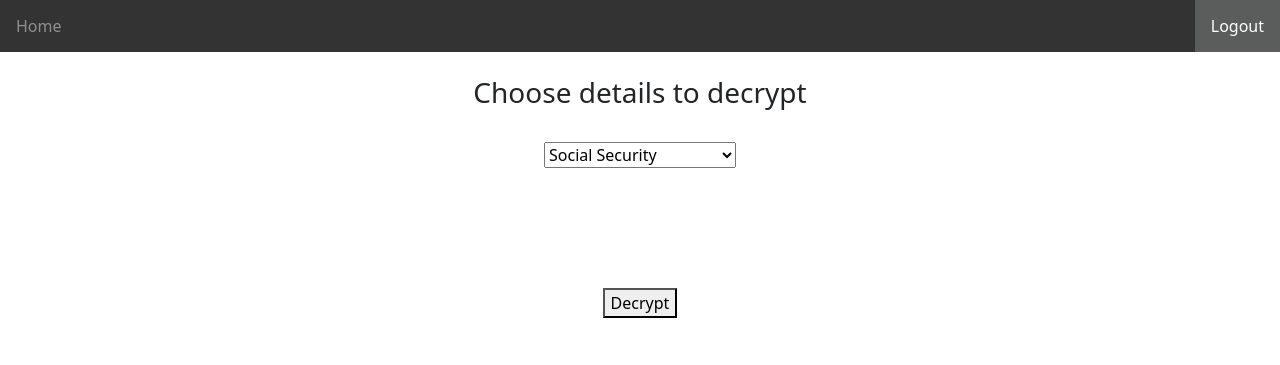
After one commit to t-anya/CS6348-GoogleDriveApp, a Flask app: page /decrypt in a window 1280 px wide. The commit adds this page. Shown: the top 365 px of the page. Run offline with Flask 3, Linux system fonts and the light colour scheme.

Commit message:
intial working files for decrypt ui

```diff
--- a/app.py
+++ b/app.py
@@ -297,6 +297,18 @@ def create_new_file():
 
         return render_template('dash_board.html')
 
+@app.route('/decrypt', methods = ['POST', 'GET'])
+def decrypt():
+    if request.method == 'POST':
+        selection = request.form['decrypt']
+        print(selection)
+        return render_template('decrypted.html')
+    else:
+        return render_template('decrypt.html')
+
+@app.route('/decrypted', methods = ['POST', 'GET'])
+def decrypted():
+    return render_template('decrypted.html')
 
 if __name__ == '__main__':
     app.run(debug=True)
--- a/templates/dash_board.html
+++ b/templates/dash_board.html
@@ -39,7 +39,9 @@
                     <button class="btn">Encryption</button>
             </div>
             <div>
-                <button class="btn">Decryption</button>
+		    <a href="{{url_for('decrypt')}}">
+			<button class="btn">Decryption</button>
+		</a>
               </div>
             <div>
               <button class="btn">Secret Sharing</button>
--- /dev/null
+++ b/templates/decrypt.html
@@ -0,0 +1,39 @@
+<!doctype html>
+<html lang="en">
+
+<head>
+    <meta charset="utf-8">
+    <link rel="stylesheet" href="{{url_for('static', filename='css/edit.css')}}">
+    <title>Decrypt</title>
+    <link href="https://cdn.jsdelivr.net/npm/bootstrap@5.2.2/dist/css/bootstrap.min.css" rel="stylesheet"
+        integrity="sha384-Zenh87qX5JnK2Jl0vWa8Ck2rdkQ2Bzep5IDxbcnCeuOxjzrPF/et3URy9Bv1WTRi" crossorigin="anonymous">
+</head>
+
+<body>
+    {% include "navbar.html"%}
+    <br />
+
+    <h3 align="center"> Choose details to decrypt </h3>
+    <br />
+
+    <div align="center">
+	    <form action = "POST" action = "/decrypted">
+	    	<select name = "decrypt" id = "decrypt">
+		    	<option value = "ssn">Social Security</option>
+		    	<option value = "bank">Bank Account Number</option>
+		    	<option value = "all">All</option>
+    	    	</select>
+		</br>
+    		</br>
+		</br>
+		</br>
+		</br>
+		</br>
+	    	<button type = "submit" name = "submit">Decrypt</button>
+	     </form>
+    </div>
+    <br>
+    <br>
+</body>
+
+</html>
```
Also changed, not shown: templates/decrypted.html (added, +26 -0 lines).
